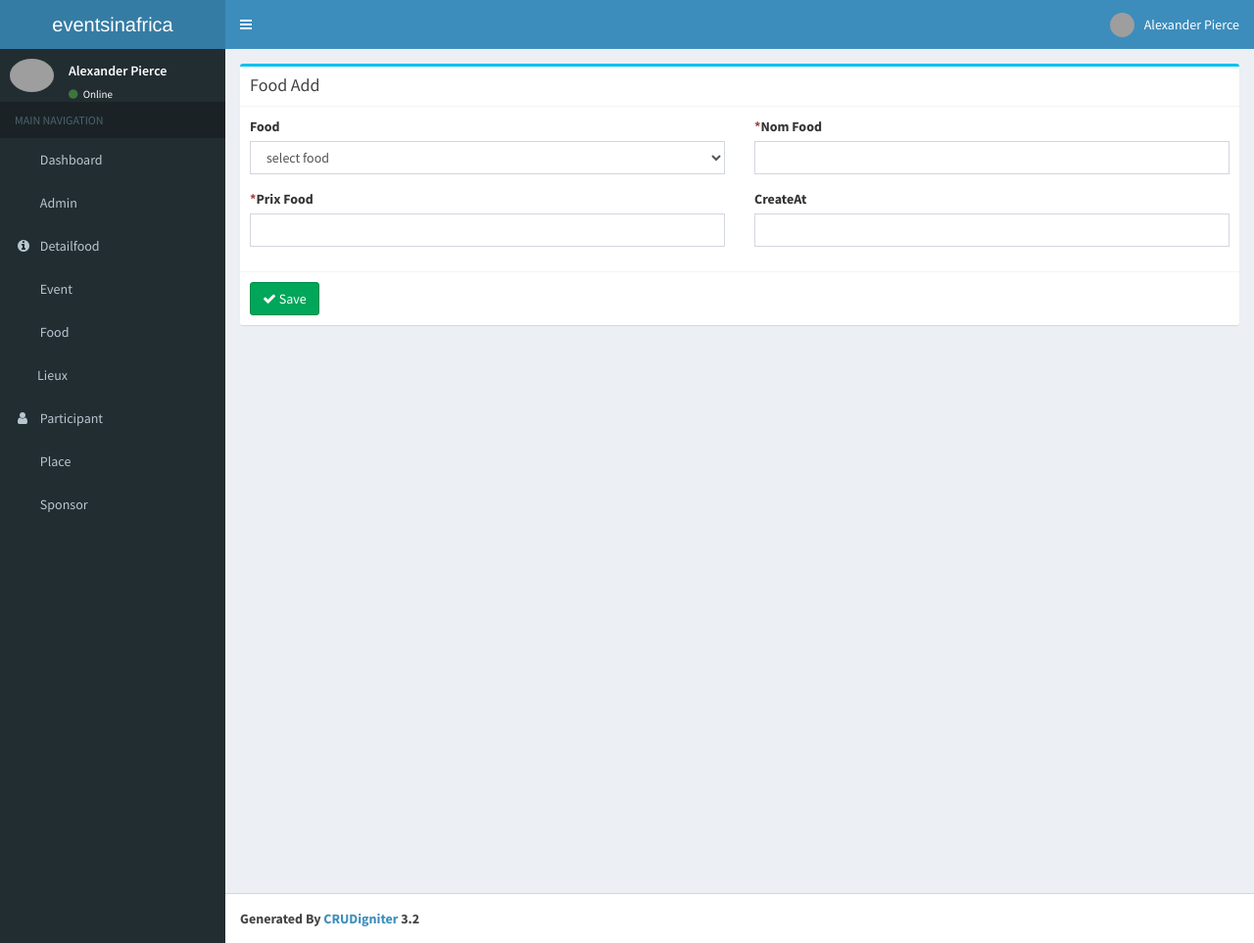
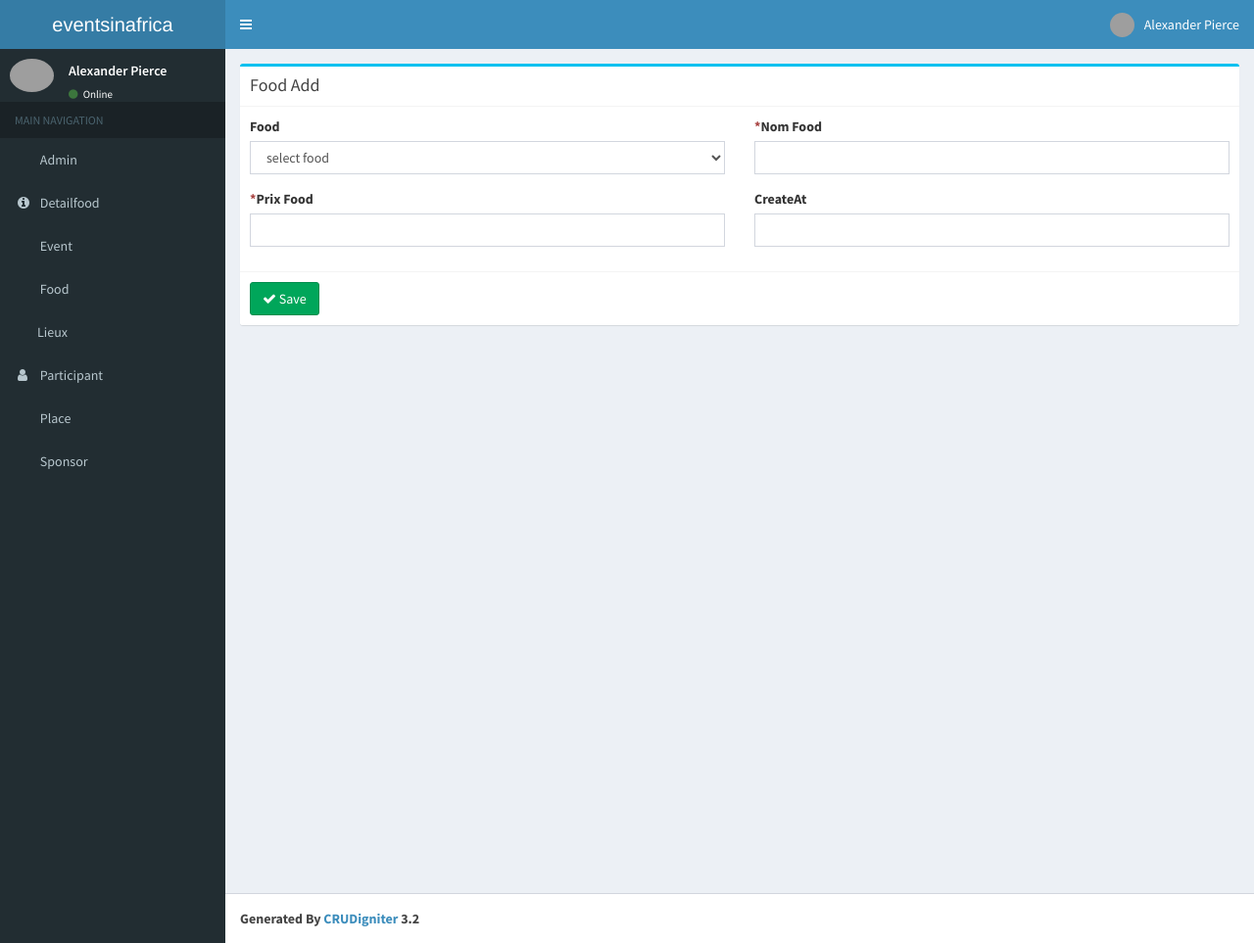
Before and after one commit to SySarah/event-africa, a CodeIgniter app: page /eventsinafrica/index.php/food/add in a window 1280 px wide. Shown: the whole page at 98% size. Run offline with CodeIgniter, Linux system fonts and the light colour scheme; data that the repository does not hold is empty; some libraries are stand-ins or nearby versions; grey boxes are pictures that could not be loaded.

Commit message:
[DELETE] suppression du lien vue dashboard

```diff
--- a/application/views/layouts/main.php
+++ b/application/views/layouts/main.php
@@ -94,11 +94,7 @@
                     <!-- sidebar menu: : style can be found in sidebar.less -->
                     <ul class="sidebar-menu">
                         <li class="header">MAIN NAVIGATION</li>
-                        <li>
-                            <a href="<?php echo site_url();?>">
-                                <i class="fa fa-tachometer-alt"></i> <span>Dashboard</span>
-                            </a>
-                        </li>
+
 						<li>
                             <a href="#">
                                 <i class="fa fa-user-shield"></i> <span>Admin</span>
```
